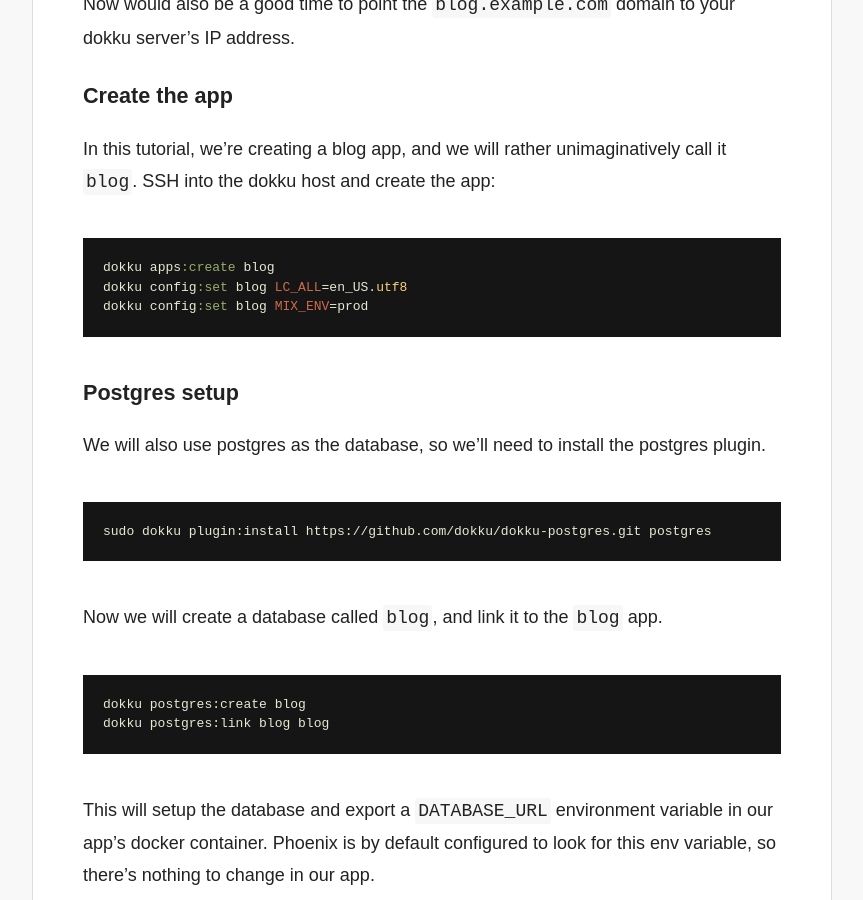
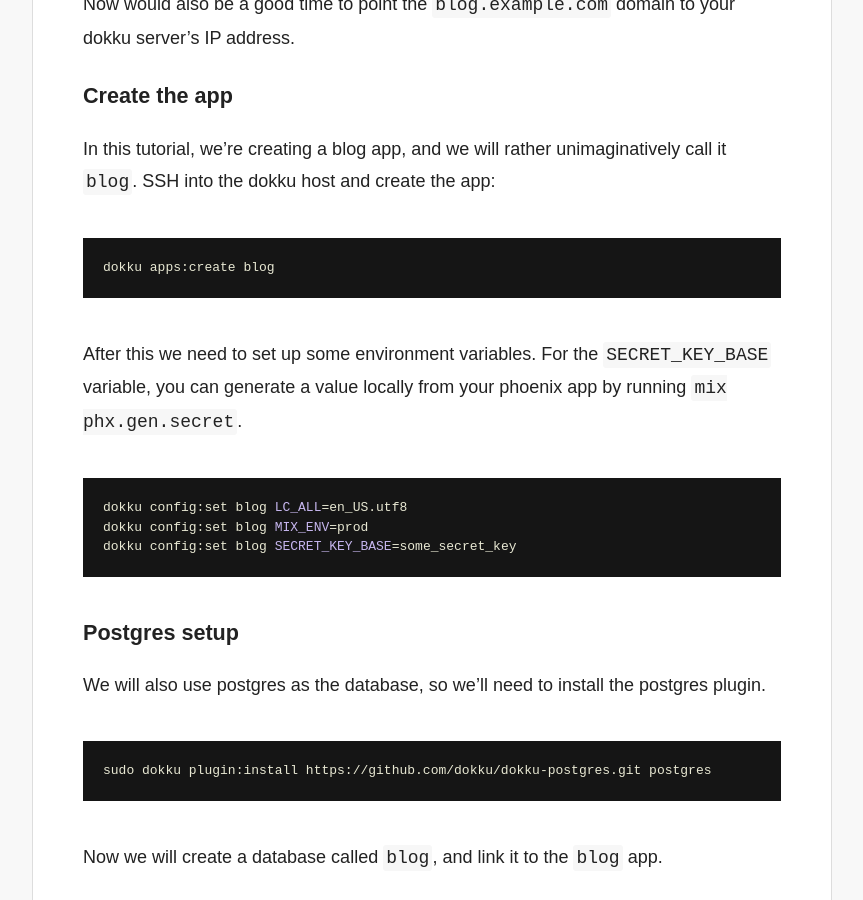
Before and after one commit to nithinbekal/nithinbekal.github.io, a Jekyll site: the page built from _posts/2020-07-23-dokku-phoenix-deploy.md, in a window 1280 px wide and 900 px high, scrolled down 1616 px. Shown: the whole window, without its empty margins (208-1071 px from the left). Built offline with Jekyll 4.4.1, drawn with Linux system fonts in a browser that asks for light colours; comment, search, counter and statistics services are not loaded.

Commit message:
Add note about SECRET_KEY_BASE

````diff
--- a/_posts/2020-07-23-dokku-phoenix-deploy.md
+++ b/_posts/2020-07-23-dokku-phoenix-deploy.md
@@ -81,10 +81,19 @@
 and we will rather unimaginatively call it `blog`.
 SSH into the dokku host and create the app:
 
-```ruby
+```bash
 dokku apps:create blog
+```
+
+After this we need to set up some environment variables.
+For the `SECRET_KEY_BASE` variable,
+you can generate a value locally from your phoenix app
+by running `mix phx.gen.secret`.
+
+```bash
 dokku config:set blog LC_ALL=en_US.utf8
 dokku config:set blog MIX_ENV=prod
+dokku config:set blog SECRET_KEY_BASE=some_secret_key
 ```
 
 ##### Postgres setup
````
